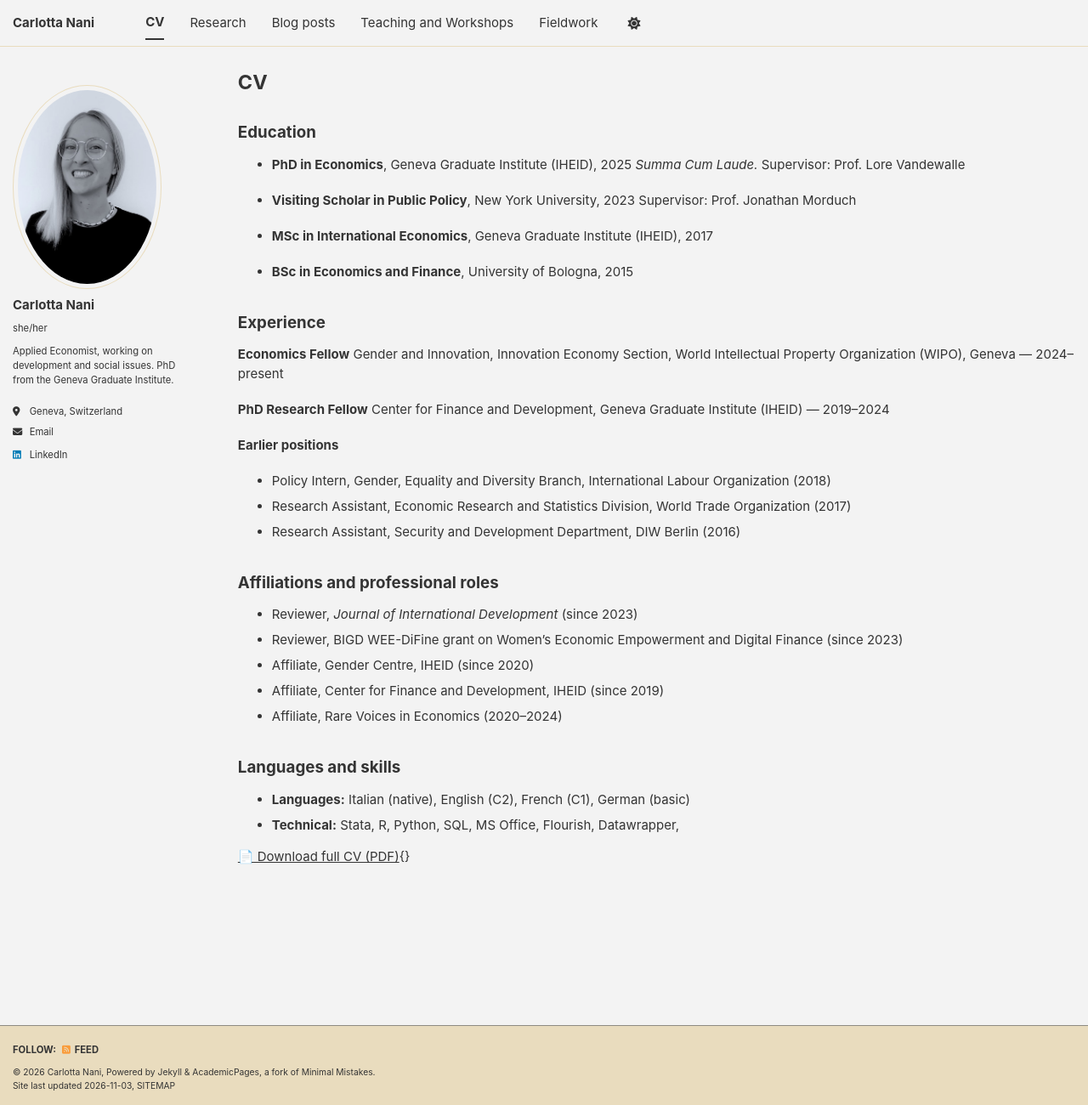
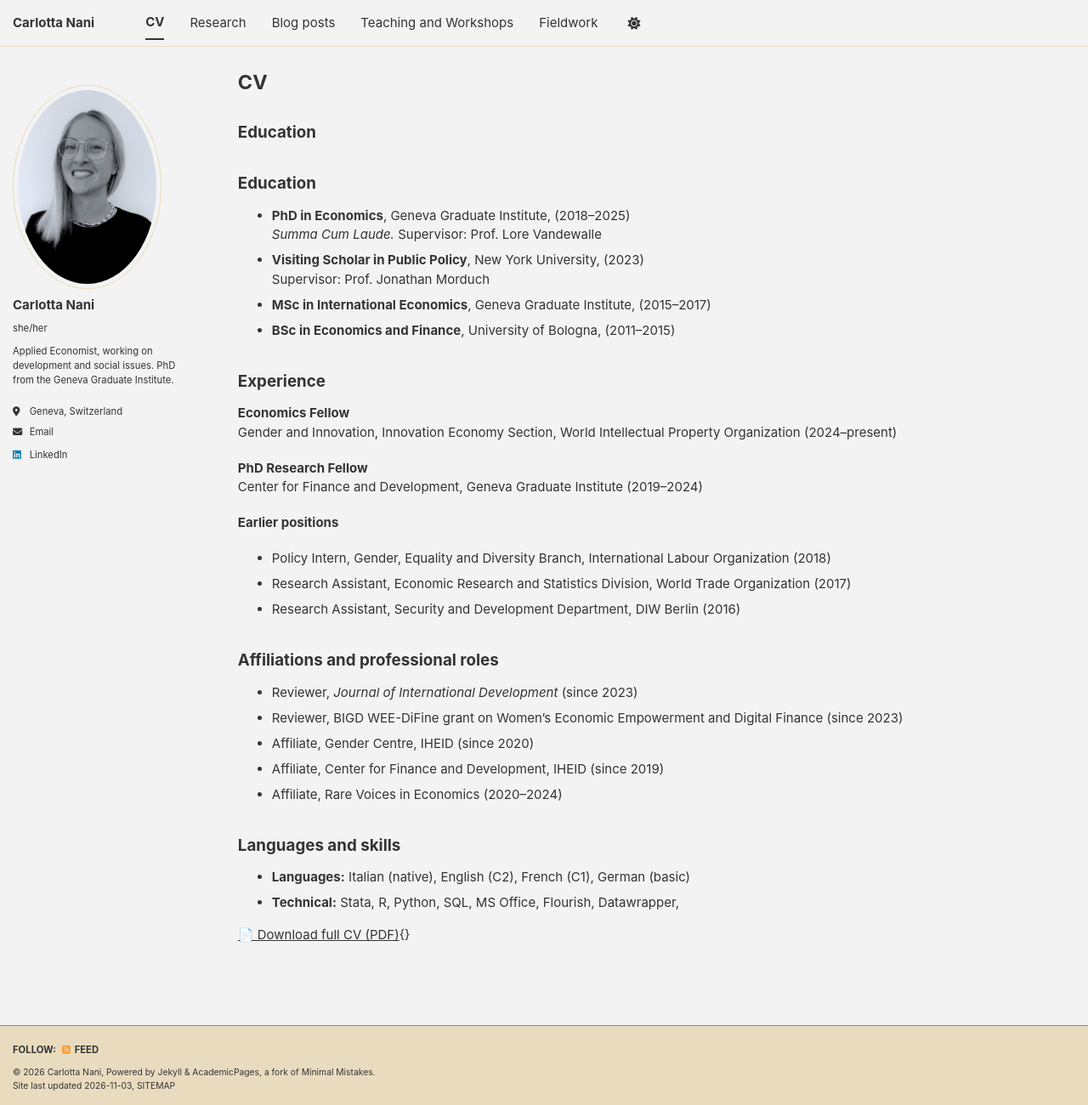
Before and after one commit to carlotta-nani/carlotta-nani.github.io, a Jekyll site: the page built from _pages/cv.md, in a window 1280 px wide and 1300 px high. Shown: the whole window at 85% size. Built offline with Jekyll 4.4.1, drawn with Linux system fonts in a browser that asks for light colours; a script bundle is joined from its source files by our own code; a style sheet for code colours, icons or effects is not loaded.

Commit message:
Revise CV with updated education and experience
Updated education and experience sections with new positions and corrected formatting.

```diff
--- a/_pages/cv.md
+++ b/_pages/cv.md
@@ -7,25 +7,22 @@ author_profile: true
 
 ## Education
 
-* **PhD in Economics**, Geneva Graduate Institute (IHEID), 2025
+## Education
+
+* **PhD in Economics**, Geneva Graduate Institute, (2018–2025)<br>
   *Summa Cum Laude.* Supervisor: Prof. Lore Vandewalle
-
-* **Visiting Scholar in Public Policy**, New York University, 2023
+* **Visiting Scholar in Public Policy**, New York University, (2023)<br>
   Supervisor: Prof. Jonathan Morduch
-
-* **MSc in International Economics**, Geneva Graduate Institute (IHEID), 2017
-
-* **BSc in Economics and Finance**, University of Bologna, 2015
+* **MSc in International Economics**, Geneva Graduate Institute, (2015–2017)
+* **BSc in Economics and Finance**, University of Bologna, (2011–2015)
 
 ## Experience
 
-**Economics Fellow**
-Gender and Innovation, Innovation Economy Section, World Intellectual Property
-Organization (WIPO), Geneva — 2024–present
+**Economics Fellow**<br>
+Gender and Innovation, Innovation Economy Section, World Intellectual Property Organization (2024–present)
 
-**PhD Research Fellow**
-Center for Finance and Development, Geneva Graduate
-Institute (IHEID) — 2019–2024
+**PhD Research Fellow**<br>
+Center for Finance and Development, Geneva Graduate Institute (2019–2024)
 
 **Earlier positions**
 * Policy Intern, Gender, Equality and Diversity Branch, International Labour Organization (2018)
```
